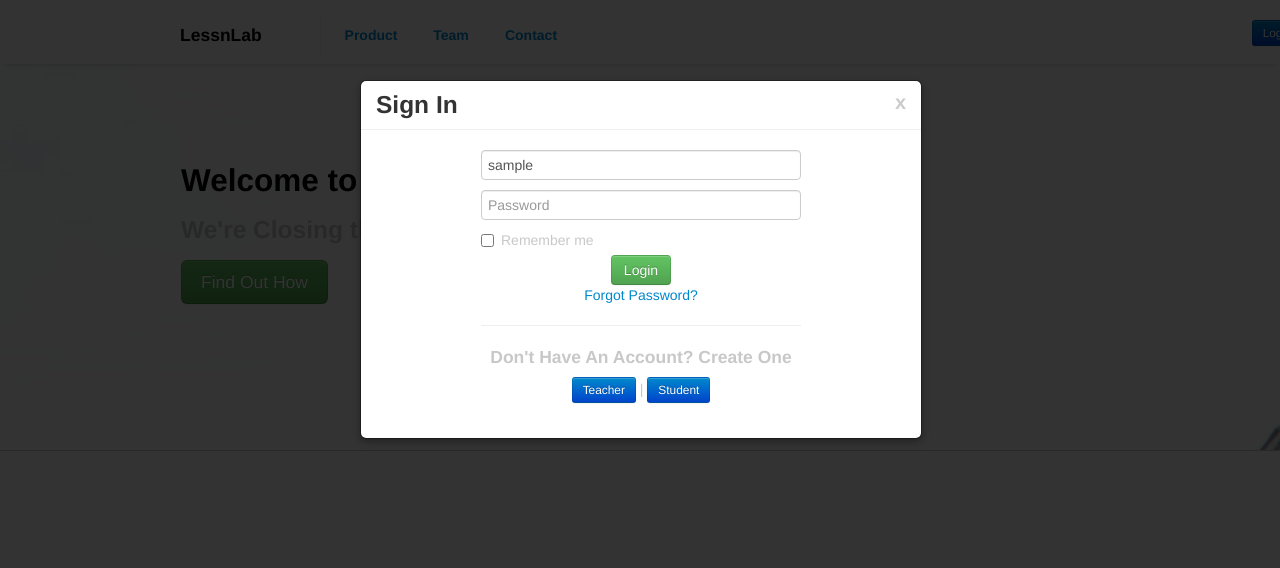
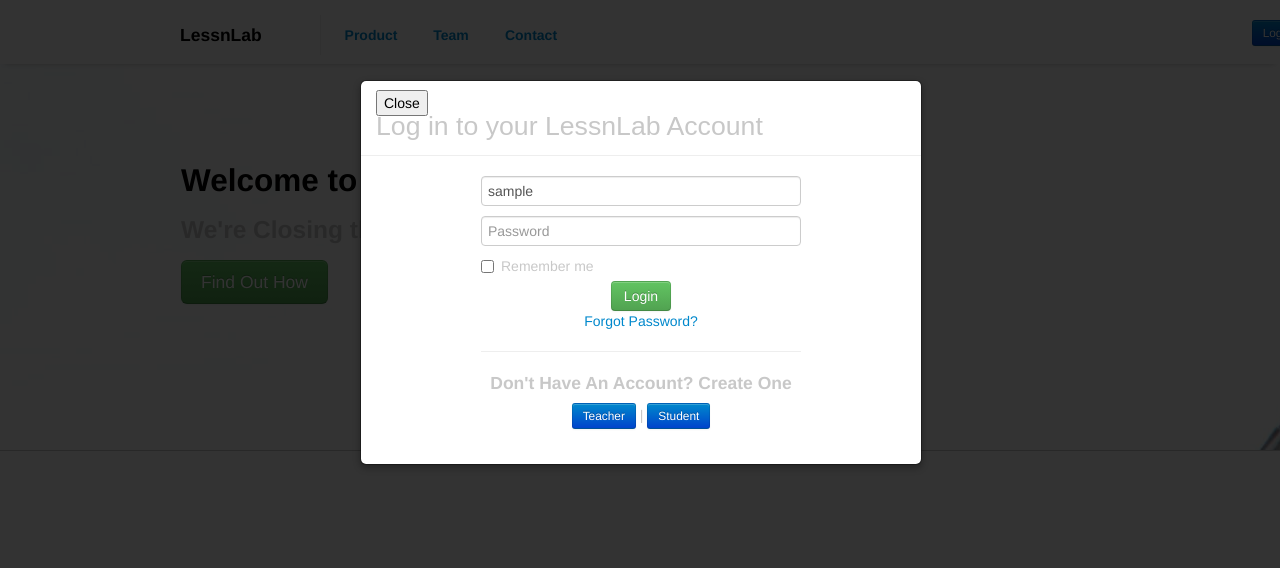
Before and after one commit to arn0601/lessnlab, a Django app: template templates/landing.html in a window 1280 px wide, after a click on "Login". Shown: the top 568 px of the page. Run offline with Django 3.2, Linux system fonts and the light colour scheme; the template is opened without the code that fills it: most values are stand-ins (such as "Sample title", 1, 10 or a date in 2020); some libraries are stand-ins or nearby versions.

Commit message:
updated landing page

```diff
--- a/static/landingstyles.css
+++ b/static/landingstyles.css
@@ -133,6 +133,31 @@
 
 }
 
+.logintextbox {
+
+		height: 50px;
+		font-size: 16px;
+
+}
+
+.modaltitle {
+
+
+		font-family: sans-serif;
+		font-size: 20pt;
+		color: #c8c8c8;
+
+
+
+}
+
+modalclose {
+
+		font-size: 10pt;
+		font-family: sans-serif;
+
+}
+
 .push {
 
       	height: 10em;
--- a/templates/landing.html
+++ b/templates/landing.html
@@ -164,14 +164,14 @@
 	</div>
 	<div class="modal hide" id="login">
   	<div class="modal-header">
-  	  <button type="button" class="close" data-dismiss="modal">x</button>
-  	  <h3>Sign In</h3>
+  	  <button type="button" class="modalclose" data-dismiss="modal">Close</button>
+  	  <p class="modaltitle">Log in to your LessnLab Account</p>
   	</div>
   <div class="modal-body loginmodal">
     {% csrf_token %}
       <form class="loginform" method="post" action="{% url accounts.views.login_user %}"> {% csrf_token %}
-        <input type="text" class="input-block-level" name="username" placeholder="Username" value={{ username }}>
-        <input type="password" class="input-block-level" name="password" placeholder="Password">
+        <input type="text" class="input-block-level logintextbox" name="username" placeholder="Username" value={{ username }}>
+        <input type="password" class="input-block-level logintextbox" name="password" placeholder="Password">
 	{{ errors }}
         <label class="checkbox">
             <input type="checkbox" value="remember-me">Remember me
```
